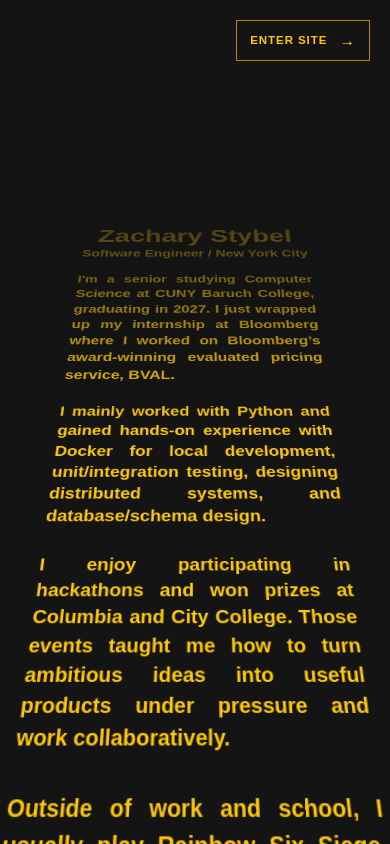
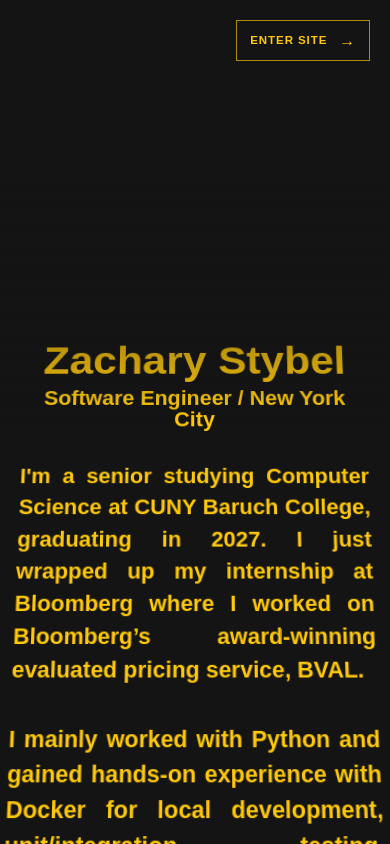
Before and after one commit to manzazas/My-Portfolio, a React (Vite) app: page / in a window 390 px wide. Built offline with nearby package versions, Linux system fonts and the light colour scheme; a web font is replaced by a local one.

Commit message:
Keep opening crawl closer and readable on mobile

```diff
--- a/src/components/Hero.css
+++ b/src/components/Hero.css
@@ -99,11 +99,25 @@
 
 @media (max-width: 768px) {
   .crawl-wrapper {
-    width: 82%;
+    width: 88%;
+    perspective: 900px;
   }
 
   .crawl-text {
-    font-size: 5vw;
+    align-self: flex-start;
+    font-size: clamp(20px, 5.5vw, 32px);
+    transform-origin: center top;
+    animation-name: crawl-scroll-mobile;
+  }
+
+  /* Keep the text closer on phones and travel by its actual content height. */
+  @keyframes crawl-scroll-mobile {
+    from {
+      transform: translateY(0) translateZ(0) rotateX(12deg);
+    }
+    to {
+      transform: translateY(calc(-100% - 50vh)) translateZ(-300px) rotateX(12deg);
+    }
   }
 }
 
```
